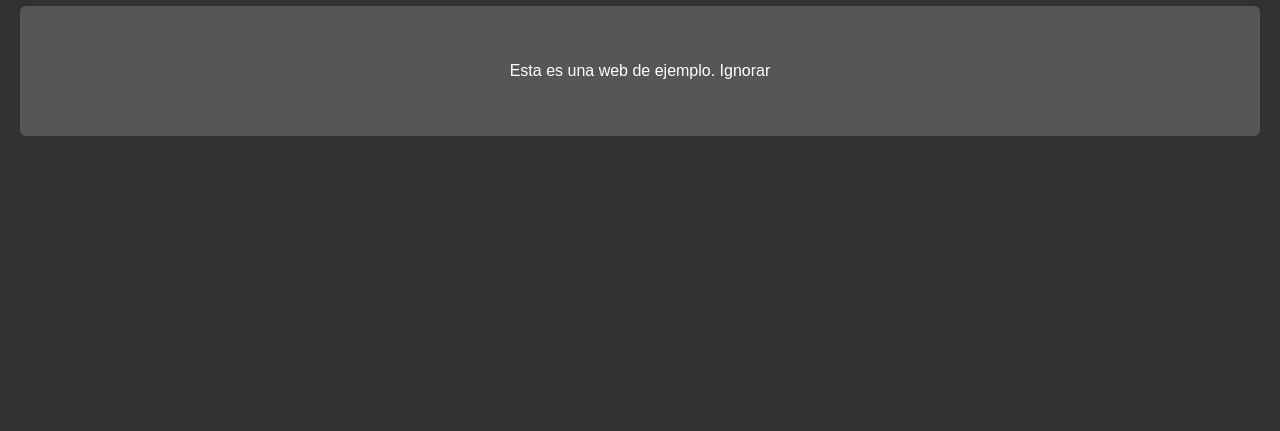
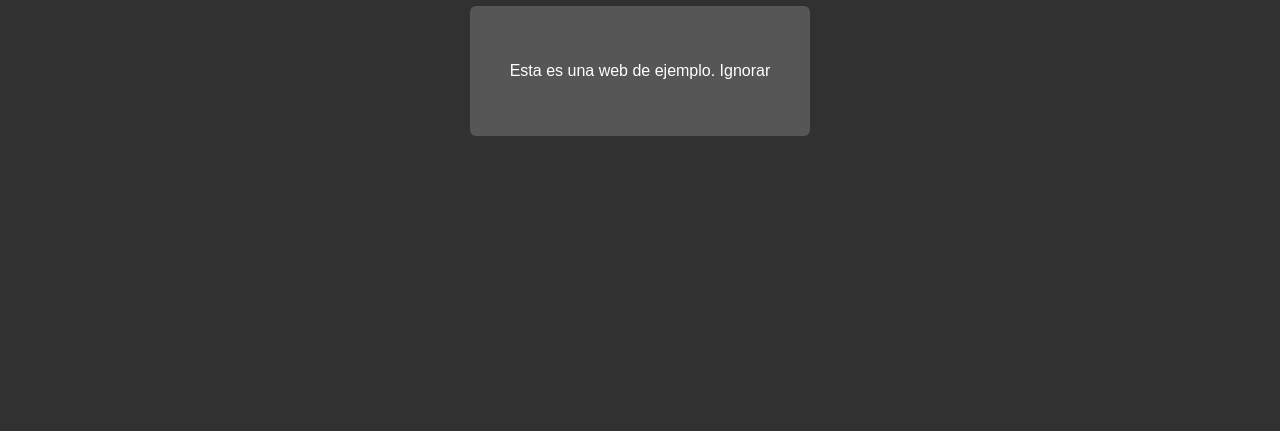
Before and after one commit to Tau5/webpablo, a plain HTML site: page index.html in a window 1280 px wide. Shown: the part 369-800 px from the top of the page. Drawn offline with Linux system fonts and the light colour scheme.

Commit message:
Limit width of content

```diff
--- a/index.html
+++ b/index.html
@@ -9,11 +9,12 @@
         height: 100%;
         display: flex;
         align-items: center;
+        justify-content: center;
       }
 
       body {
+        max-width: 400px;
         margin: 50px 20px;
-        width: 100%;
         color: white;
       }
 
```
